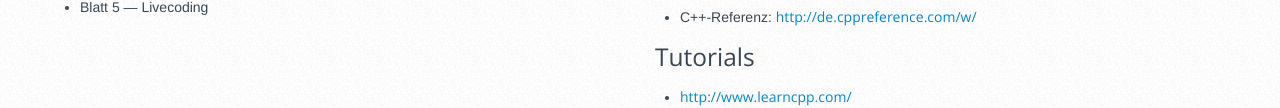
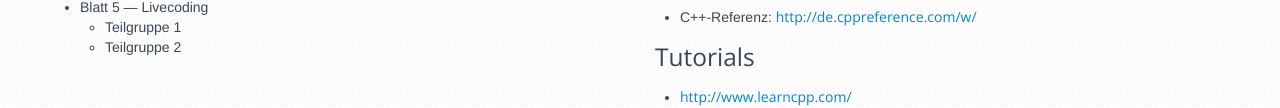
Before and after one commit to obcode/ob.cs.hm.edu, a plain HTML site: page lectures/algdat.html in a window 1280 px wide. Shown: the part 844-952 px from the top of the page. Drawn offline with nearby package versions, Linux system fonts and the light colour scheme.

Commit message:
Update (2016-01-07 08:01:38 UTC)

```diff
--- a/lectures/algdat.html
+++ b/lectures/algdat.html
@@ -107,7 +107,11 @@
 <li>Blatt 5 — Livecoding <!--
 -   Blatt 5 ([HTML](https://dl.dropboxusercontent.com/u/13563262/lectures/algdat/html/Blatt05.html),
              [PDF](https://dl.dropboxusercontent.com/u/13563262/lectures/algdat/pdf/Blatt05.pdf))
---></li>
+-->
+<ul>
+<li>Teilgruppe 1</li>
+<li>Teilgruppe 2</li>
+</ul></li>
 </ul>
 </div>
 <div class="span6">
```
